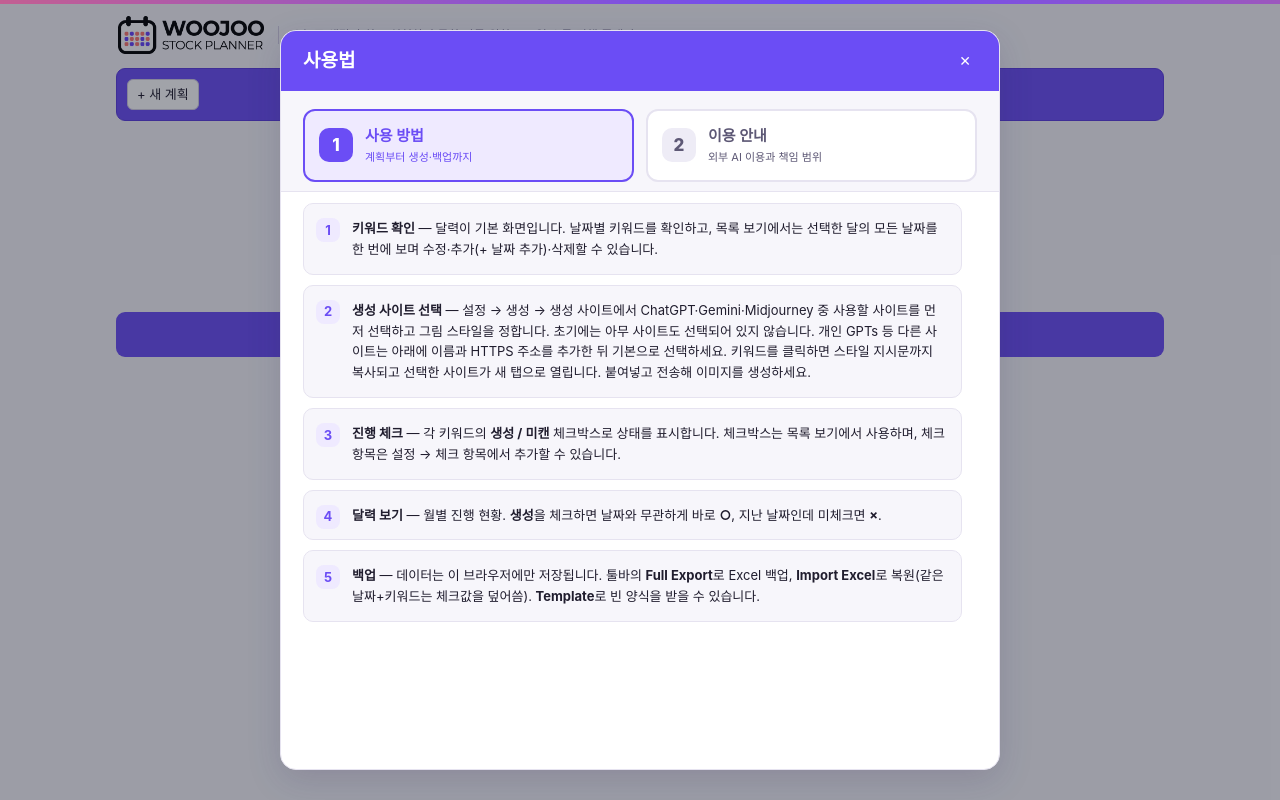
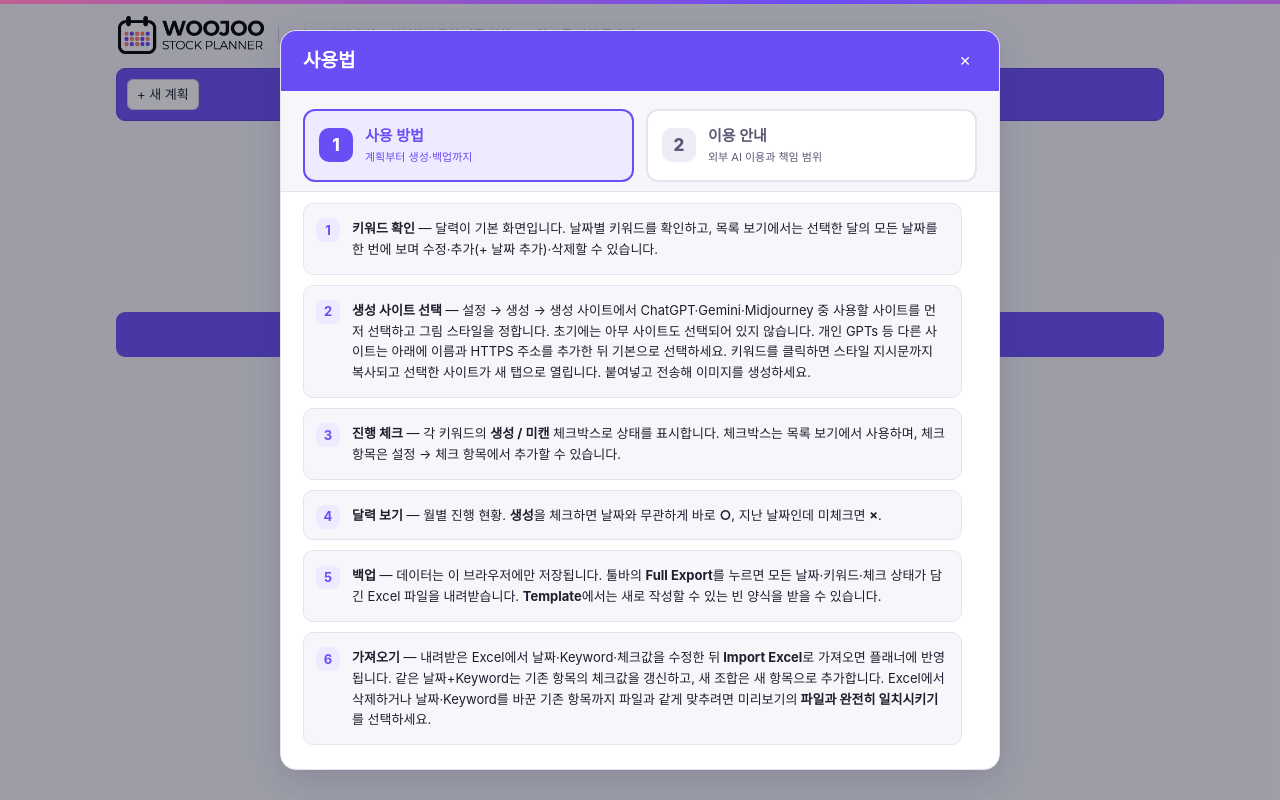
Before and after one commit to jooyahmong/stock, a React (Vite) app: page / in a window 1280 px wide. Both pictures are taken after a click on the button "사용법". Built offline with nearby package versions, Linux system fonts and the light colour scheme.

Commit message:
지난 날짜와 Excel 안내 강조

```diff
--- a/src/App.tsx
+++ b/src/App.tsx
@@ -578,8 +578,16 @@ function HelpModal({ onClose }: { onClose: () => void }) {
           </li>
           <li>
             <b>백업</b> — 데이터는 이 브라우저에만 저장됩니다. 툴바의 <b>Full
-            Export</b>로 Excel 백업, <b>Import Excel</b>로 복원(같은 날짜+키워드는
-            체크값을 덮어씀). <b>Template</b>로 빈 양식을 받을 수 있습니다.
+            Export</b>를 누르면 모든 날짜·키워드·체크 상태가 담긴 Excel 파일을
+            내려받습니다. <b>Template</b>에서는 새로 작성할 수 있는 빈 양식을
+            받을 수 있습니다.
+          </li>
+          <li>
+            <b>가져오기</b> — 내려받은 Excel에서 날짜·Keyword·체크값을 수정한 뒤
+            <b> Import Excel</b>로 가져오면 플래너에 반영됩니다. 같은 날짜+Keyword는
+            기존 항목의 체크값을 갱신하고, 새 조합은 새 항목으로 추가합니다. Excel에서
+            삭제하거나 날짜·Keyword를 바꾼 기존 항목까지 파일과 같게 맞추려면 미리보기의
+            <b> 파일과 완전히 일치시키기</b>를 선택하세요.
           </li>
         </ol>
         ) : (
--- a/src/styles.css
+++ b/src/styles.css
@@ -93,8 +93,11 @@ input[type='radio'] {
   border-top: 1px solid var(--border-strong);
 }
 .past-dates-title {
-  font-size: 14px;
-  color: var(--text-soft);
+  margin: 4px 0 16px;
+  color: var(--danger);
+  font-size: 18px;
+  font-weight: 700;
+  text-align: center;
 }
 
 /* ---------- layout ---------- */
```
